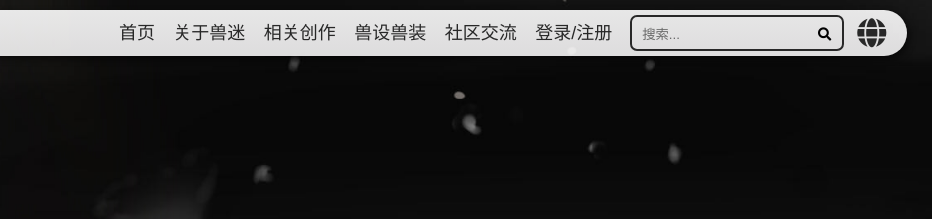
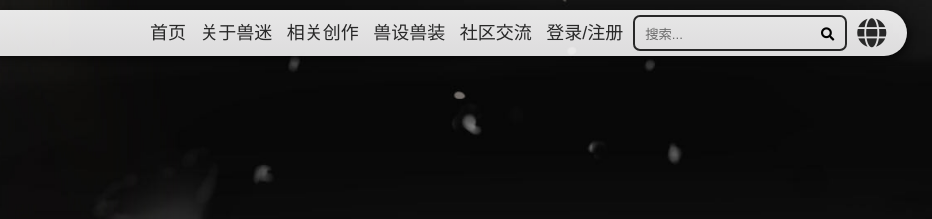
Before and after one commit to RuixeWolf/FurryFandomWeb, a plain HTML site: page index.html in a window 1280 px wide. Shown: the top 219 px of the page, 348-1280 px from the left. Drawn offline with Linux system fonts and the light colour scheme.

Commit message:
修改header里内容的间距

```diff
--- a/CSS/main.css
+++ b/CSS/main.css
@@ -117,7 +117,7 @@ p{
 	float: right;
 	height: 32px;
 	width: 210px;
-	margin: 5px 3px;
+	margin: 5px 0;
     border: 2px solid #2C2C2C;
     border-radius: 7px;
     transition: border-color 0.2s linear;
@@ -152,14 +152,14 @@ p{
 
 .main-nav-in-header{
     float: right;
-    margin: 0 15px 0 0;
+    margin: 0 10px 0 0;
     height: 46px;
     width: auto;
 }
 
 .nav-url li{
     display: inline-block;
-    margin: 0 7px;
+    margin: 0 5px;
     line-height: 46px;
 }
 
```
